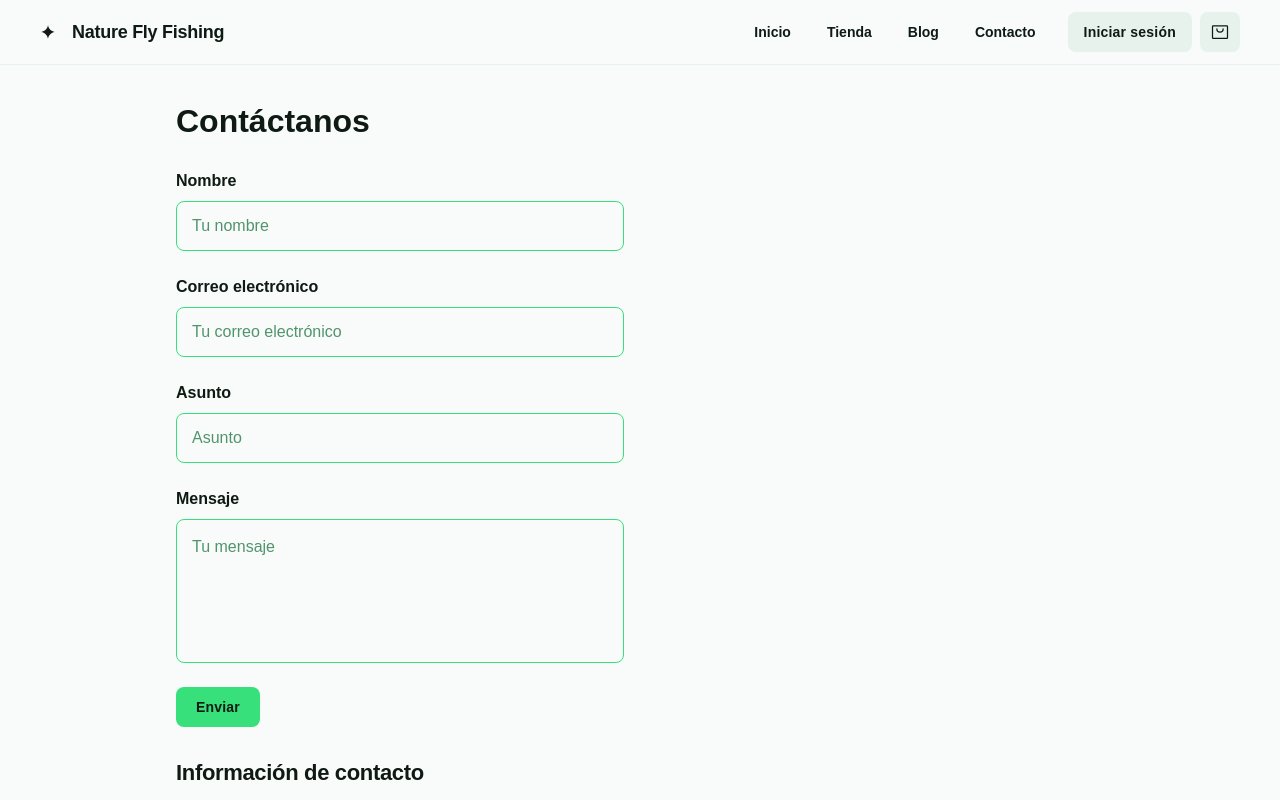
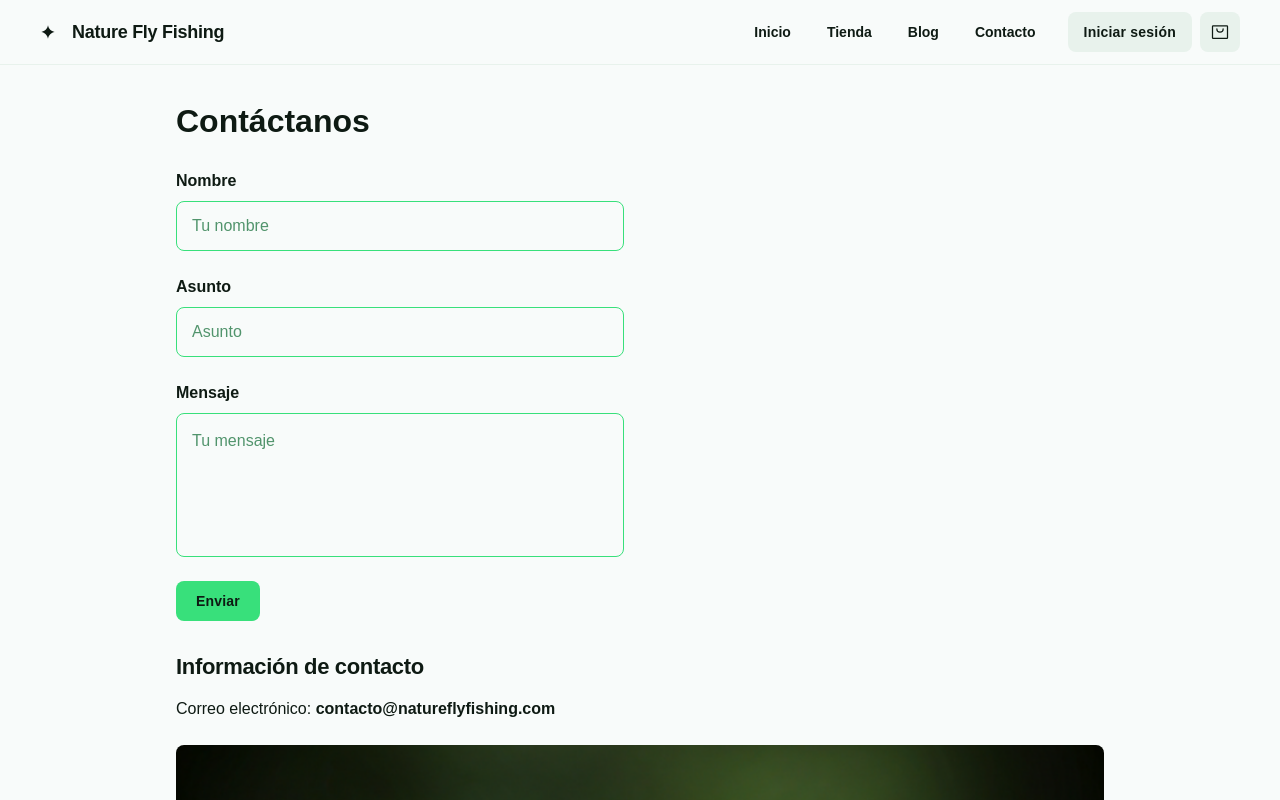
Before and after one commit to srg1995/nature-fly-fishing, a Next.js app: page /contact in a window 1280 px wide. Shown: the top 800 px of the page. Built offline with nearby package versions, Linux system fonts and the light colour scheme.

Commit message:
contact form

```diff
--- a/src/app/contact/page.tsx
+++ b/src/app/contact/page.tsx
@@ -1,6 +1,28 @@
-import React from "react";
+"use client";
+import React, { useState } from "react";
 
 const Contact = () => {
+  const [form, setForm] = useState({
+    name: "",
+    subject: "",
+    message: "",
+  });
+  const handleSubmit = () => {
+    const body = encodeURIComponent(
+      `Hola mi nombre es ${form.name} y tengo la siguiente consulta:\n\n${form.message}`,
+    );
+
+    window.location.href = `mailto:tuemail@dominio.com?subject=${form.subject}&body=${body}`;
+  };
+
+  const handleChange = (
+    e: React.ChangeEvent<HTMLInputElement | HTMLTextAreaElement>,
+  ) => {
+    setForm({
+      ...form,
+      [e.target.name]: e.target.value,
+    });
+  };
   return (
     <div className="group/design-root relative flex h-auto min-h-screen w-full flex-col overflow-x-hidden">
       <div className="layout-container flex h-full grow flex-col">
@@ -11,6 +33,7 @@ const Contact = () => {
                 Contáctanos
               </p>
             </div>
+            <form action={handleSubmit}>
               <div className="flex max-w-[480px] flex-wrap items-end gap-4 px-4 py-3">
                 <label className="flex min-w-40 flex-1 flex-col">
                   <p className="text-primary pb-2 text-base leading-normal font-semibold">
@@ -18,17 +41,9 @@ const Contact = () => {
                   </p>
                   <input
                     placeholder="Tu nombre"
-                  className="form-input text-tertiary placeholder:text-tertiary border-accent focus:border-accent flex h-14 w-full min-w-0 flex-1 resize-none overflow-hidden rounded-lg border p-[15px] text-base leading-normal font-normal focus:ring-0 focus:outline-0"
-                />
-              </label>
-            </div>
-            <div className="flex max-w-[480px] flex-wrap items-end gap-4 px-4 py-3">
-              <label className="flex min-w-40 flex-1 flex-col">
-                <p className="textprimaryy pb-2 text-base leading-normal font-semibold">
-                  Correo electrónico
-                </p>
-                <input
-                  placeholder="Tu correo electrónico"
+                    name="name"
+                    onChange={handleChange}
+                    value={form.name}
                     className="form-input text-tertiary placeholder:text-tertiary border-accent focus:border-accent flex h-14 w-full min-w-0 flex-1 resize-none overflow-hidden rounded-lg border p-[15px] text-base leading-normal font-normal focus:ring-0 focus:outline-0"
                   />
                 </label>
@@ -39,7 +54,9 @@ const Contact = () => {
                     Asunto
                   </p>
                   <input
+                    name="subject"
                     placeholder="Asunto"
+                    onChange={handleChange}
                     className="form-input text-tertiary placeholder:text-tertiary border-accent focus:border-accent flex h-14 w-full min-w-0 flex-1 resize-none overflow-hidden rounded-lg border p-[15px] text-base leading-normal font-normal focus:ring-0 focus:outline-0"
                   />
                 </label>
@@ -51,24 +68,31 @@ const Contact = () => {
                   </p>
                   <textarea
                     placeholder="Tu mensaje"
+                    name="message"
+                    onChange={handleChange}
                     className="form-input text-tertiary placeholder:text-tertiary border-accent focus:border-accent flex min-h-36 w-full min-w-0 flex-1 resize-none overflow-hidden rounded-lg border p-[15px] text-base leading-normal font-normal focus:ring-0 focus:outline-0"
                   ></textarea>
                 </label>
               </div>
               <div className="flex justify-start px-4 py-3">
-              <button className="text-primary flex h-10 max-w-[480px] min-w-[84px] cursor-pointer items-center justify-center overflow-hidden rounded-lg bg-[#38e07b] px-4 text-sm leading-normal font-bold tracking-[0.015em]">
+                <button
+                  className="text-primary bg-accent flex h-10 max-w-[480px] min-w-[84px] cursor-pointer items-center justify-center overflow-hidden rounded-lg px-4 text-sm leading-normal font-bold tracking-[0.015em]"
+                  type="submit"
+                >
                   <span className="truncate">Enviar</span>
                 </button>
               </div>
+            </form>
             <h2 className="text-primary px-4 pt-5 pb-3 text-[22px] leading-tight font-bold tracking-[-0.015em]">
               Información de contacto
             </h2>
-            <p className="textprimaryy px-4 pt-1 pb-3 text-base leading-normal font-normal">
-              Correo electrónico: contacto@natureflyfishing.com
+            <p className="text-primary px-4 pt-1 pb-3 text-base leading-normal font-normal">
+              Correo electrónico:{" "}
+              <span className="font-semibold">
+                contacto@natureflyfishing.com
+              </span>
             </p>
-            <p className="textprimaryy px-4 pt-1 pb-3 text-base leading-normal font-normal">
-              Teléfono: +34 912 345 678
-            </p>
+
             <div className="flex px-4 py-3">
               <div className="aspect-video w-full rounded-lg bg-[url('/images/bg-header.png')] bg-cover bg-center bg-no-repeat object-cover"></div>
             </div>
```
Lines whose indentation alone changed are shown as unchanged.
